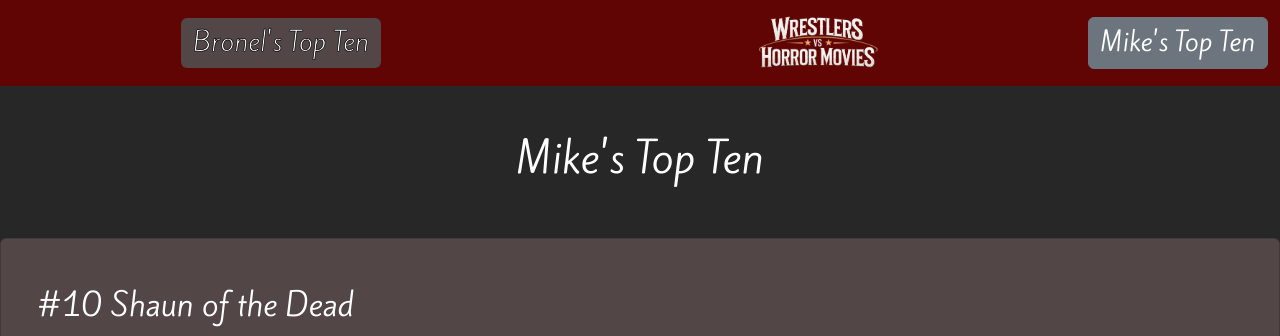
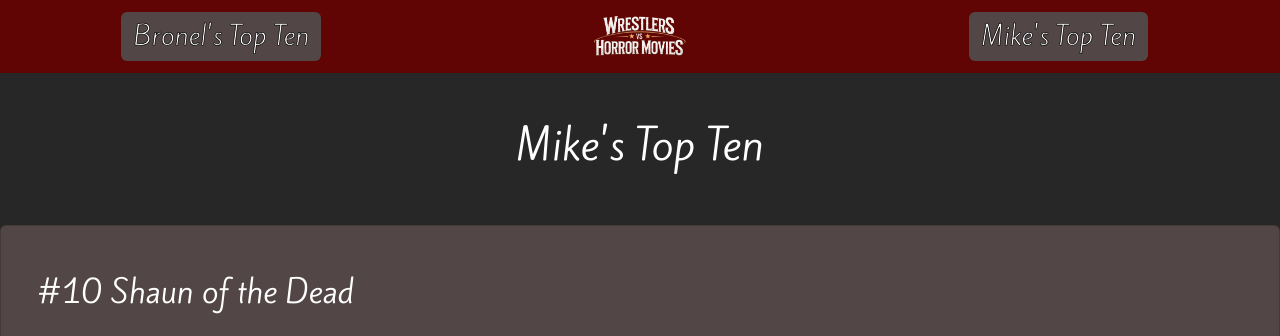
Before and after one commit to BronelL87/LazarB_HeckermanM_Project_FavoriteTopTenWebsite, a plain HTML site: page pages/mikesTen.html in a window 1280 px wide. Shown: the top 336 px of the page. Drawn offline with nearby package versions, Linux system fonts and the light colour scheme.

Commit message:
nav work

```diff
--- a/pages/mikesTen.html
+++ b/pages/mikesTen.html
@@ -14,15 +14,15 @@
   <!-- Navbar Start -->
   <nav class="navbar bg-red sticky-top">
     <div class="container-fluid ">
-      <a class="col nav-link mx-auto btn btn-secondary" role="button" href="../pages/bronelsTen.html"><button type="button"
+      <a class="col nav-link mx-auto btn"  href="../pages/bronelsTen.html"><button type="button"
           class="btn btn-secondary button-style">
           Bronel's Top Ten
         </button></a>
       <a class="col navbar-brand mx-auto d-flex justify-content-center" href="../Index.html">
         <img class="img-fluid w-25" src="../assets/navimage.png" alt="" />
       </a>
-      <a class="nav-link mx-auto" href="../pages/mikesTen.html"><button type="button"
-          class="btn btn-secondary text-style">
+      <a class="col nav-link mx-auto btn" href="../pages/mikesTen.html"><button type="button"
+          class="btn btn-secondary button-style">
           Mike's Top Ten
         </button></a>
     </div>
```
